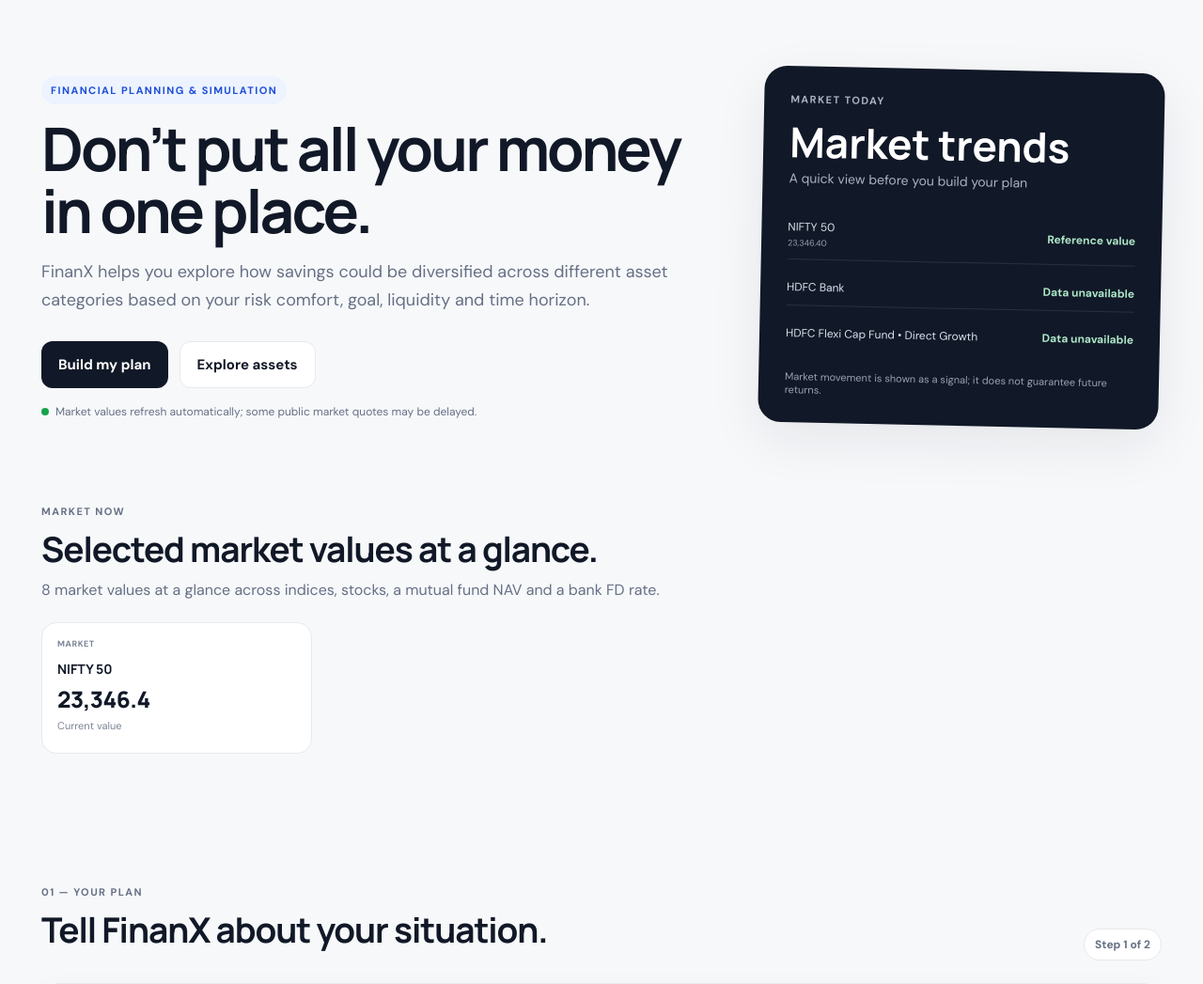
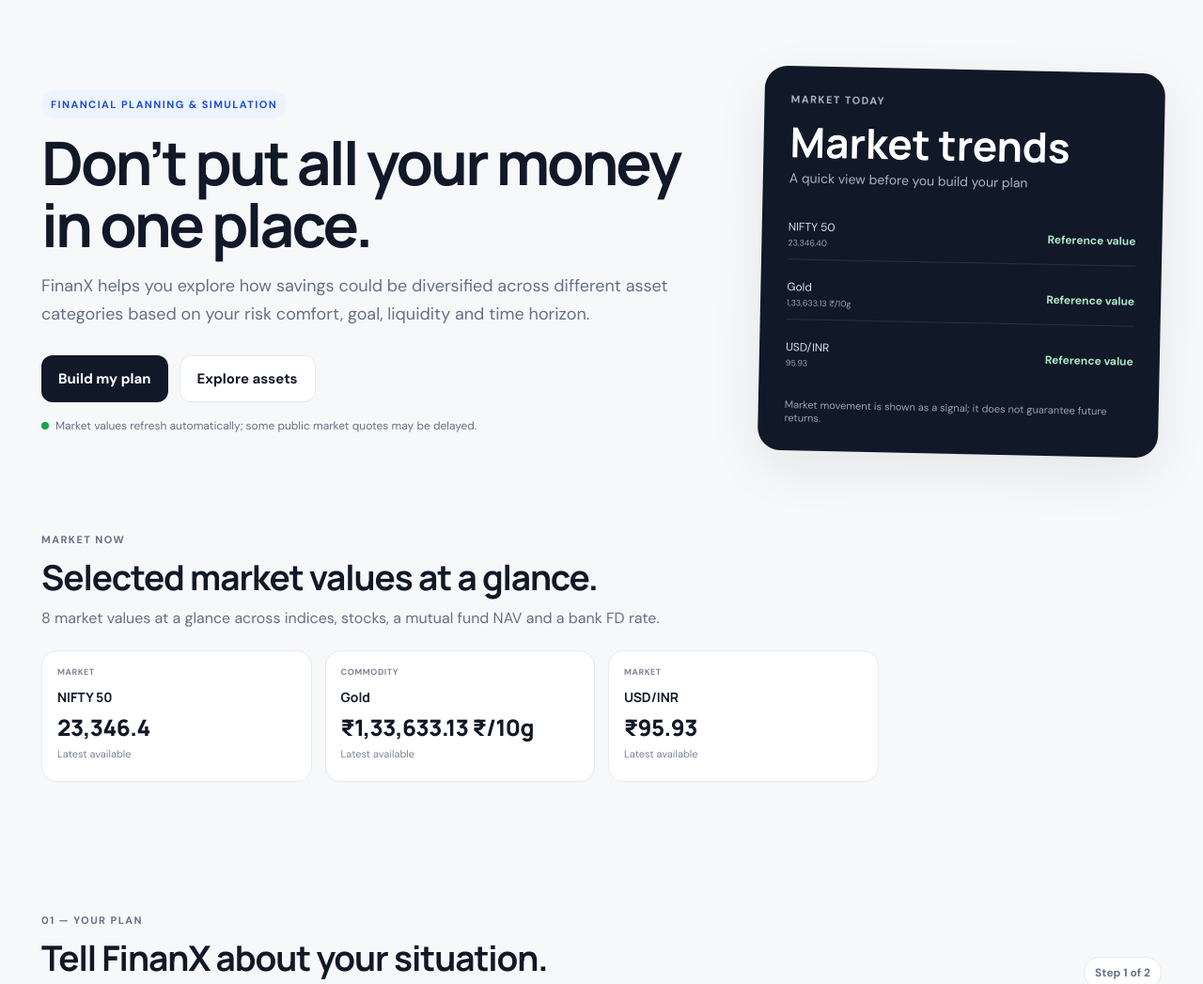
Before and after one commit to Dsingh0510/FinanX, a Flask app: page / in a window 1280 px wide. Shown: the part 74-1121 px from the top of the page at 94% size. Run offline with Flask 3, Linux system fonts and the light colour scheme; data that the repository does not hold is empty; parts of the project's set-up code (start-up, migrations or seed data) failed here and were passed over.

Commit message:
Restore Nifty Gold USD hero and live board ordering

```diff
--- a/templates/dashboard.html
+++ b/templates/dashboard.html
@@ -245,30 +245,27 @@ document.getElementById('planner-form').addEventListener('submit',createPlan);
 function renderMarketHighlights(items){
   const grid=document.getElementById('market-now-grid');
   if(!grid) return;
-  const wanted=['NIFTY 50','NIFTY Bank','NIFTY IT','Reliance Industries','HDFC Bank','TCS','HDFC Flexi Cap Fund • Direct Growth','SBI FD • 1 Year'];
+  const wanted=['NIFTY 50','Gold','USD/INR','NIFTY Bank','NIFTY IT','HDFC Bank','HDFC Flexi Cap Fund • Direct Growth','SBI FD • 1 Year'];
   const byLabel=Object.fromEntries((items||[]).map(x=>[x.label,x]));
   const display=wanted.map(x=>byLabel[x]).filter(Boolean);
-  if(!display.length){
-    grid.innerHTML='<div class="market-now-empty">Market values are temporarily unavailable.</div>';
-    return;
-  }
-  grid.innerHTML=display.map(item=>{
+  if(!display.length){grid.innerHTML='<div class="market-now-empty">Market values are temporarily unavailable.</div>';return;}
+  grid.innerHTML=display.slice(0,8).map(item=>{
     const isMf=item.kind==='mutual_fund';
     const isFd=item.kind==='fd';
     const isYield=item.kind==='bond_yield';
     const isCurrency=item.kind==='currency';
-    const isGold=item.kind==='gold';
+    const isGold=item.kind==='gold'||item.kind==='commodity';
     const prefix=(isCurrency||isGold)?'₹':'';
     const suffix=item.unit?(' '+escapeHtml(item.unit)):'';
     const value=item.value==null?'—':(isYield?Number(item.value).toFixed(2)+'%':isFd?Number(item.value).toFixed(2)+'%':prefix+Number(item.value).toLocaleString('en-IN',{maximumFractionDigits:isMf?4:2})+suffix);
     const today=item.today_change==null?'':('<span class="'+(item.today_change>=0?'positive':'negative')+'">'+(item.today_change>=0?'+':'')+Number(item.today_change).toFixed(2)+'% today</span>');
     const date=item.date?'<span class="market-date">'+escapeHtml(String(item.date))+'</span>':'';
-    const mode=isMf?'Latest NAV':isFd?'Rate reference':isYield?'Current yield':'Current value';
+    const freshness=item.freshness==='live'?'LIVE':isMf?'Daily NAV':isFd?'Rate reference':'Latest available';
     return '<article class="market-now-card">'+
-      '<div class="market-now-top"><span>'+escapeHtml(isMf?'MUTUAL FUND':isFd?'BANK FD':'MARKET')+'</span>'+today+'</div>'+
+      '<div class="market-now-top"><span>'+escapeHtml(isMf?'MUTUAL FUND':isFd?'BANK FD':isGold?'COMMODITY':'MARKET')+'</span>'+today+'</div>'+
       '<h3>'+escapeHtml(item.label)+'</h3>'+
       '<div class="market-now-value">'+value+'</div>'+
-      '<div class="market-now-meta">'+date+(date?' • ':'')+mode+'</div>'+
+      '<div class="market-now-meta">'+date+(date?' • ':'')+freshness+'</div>'+
     '</article>';
   }).join('');
 }
@@ -321,7 +318,7 @@ document.getElementById('tracked-modal').addEventListener('click',e=>{if(e.targe
 function isMfValue(item){ return item && item.kind==='mutual_fund'; }
 
 function renderHeroMarket(items){
- const picks=['NIFTY 50','HDFC Bank','HDFC Flexi Cap Fund • Direct Growth'];
+ const picks=['NIFTY 50','Gold','USD/INR'];
  const byLabel=Object.fromEntries((items||[]).map(x=>[x.label,x]));
  document.getElementById('hero-market-list').innerHTML=picks.map(label=>{
    const t=byLabel[label];
```
